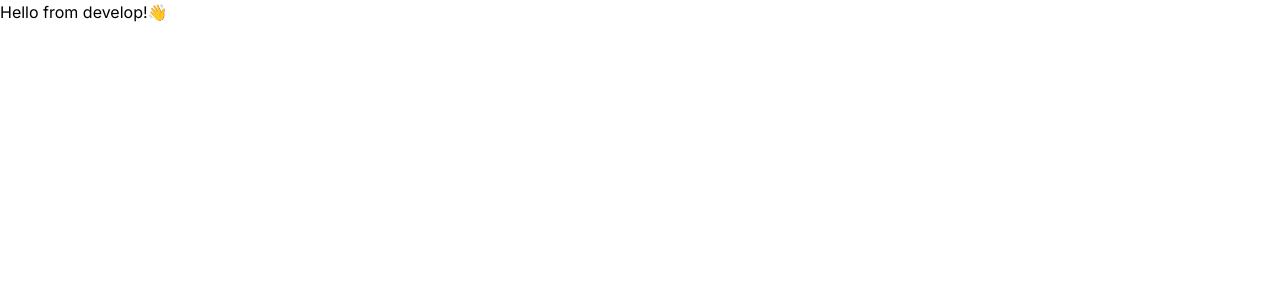
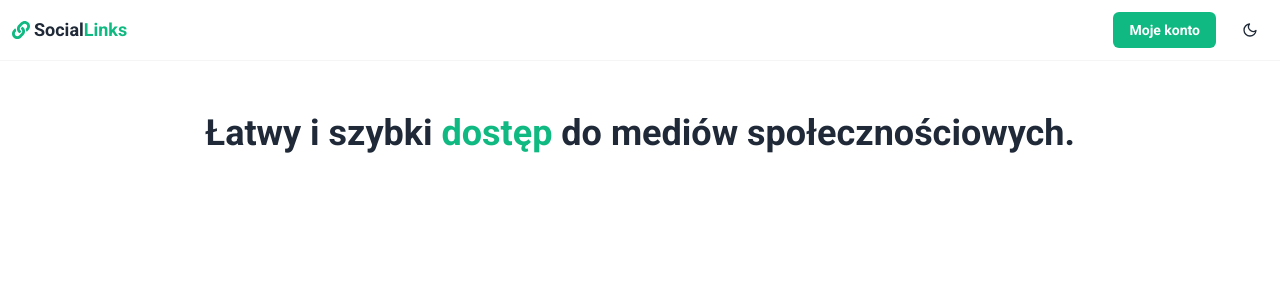
Before and after one commit to abieniek03/social-links, a Next.js app: page / in a window 1280 px wide. Shown: the top 300 px of the page. Built offline with nearby package versions, Linux system fonts and the light colour scheme.

Commit message:
Create main page and navbar.

```diff
--- /dev/null
+++ b/Providers/ThemeProvider.tsx
@@ -0,0 +1,13 @@
+"use client";
+import { FC, ReactNode } from "react";
+import { ThemeProvider as NextThemeProvider } from "next-themes";
+
+const ThemeProvider: FC<{ children: ReactNode }> = ({ children }) => {
+	return (
+		<NextThemeProvider enableSystem={true} attribute="class">
+			{children}
+		</NextThemeProvider>
+	);
+};
+
+export default ThemeProvider;
--- /dev/null
+++ b/app/(application)/layout.tsx
@@ -0,0 +1,13 @@
+import { FC, ReactNode } from "react";
+import Navbar from "@/components/Navbar";
+
+const ApplicationLayout: FC<{ children: ReactNode }> = ({ children }) => {
+	return (
+		<>
+			<Navbar />
+			<main className="max-w-screen-xl mx-auto p-3">{children}</main>
+		</>
+	);
+};
+
+export default ApplicationLayout;
--- /dev/null
+++ b/app/(application)/page.tsx
@@ -0,0 +1,15 @@
+import { FC } from "react";
+
+const Home: FC = () => {
+	return (
+		<>
+			<header className="my-10">
+				<h1 className="font-bold text-center text-3xl lg:text-4xl">
+					Łatwy i szybki <span className="text-primary">dostęp</span> do&nbsp;mediów społecznościowych.
+				</h1>
+			</header>
+		</>
+	);
+};
+
+export default Home;
--- a/app/layout.tsx
+++ b/app/layout.tsx
@@ -1,19 +1,23 @@
 import { FC, ReactNode } from "react";
 import type { Metadata } from "next";
-import { Inter } from "next/font/google";
+import { Roboto } from "next/font/google";
 import "./globals.css";
 
-const inter = Inter({ subsets: ["latin"] });
+import ThemeProvider from "@/Providers/ThemeProvider";
+
+const font = Roboto({ subsets: ["latin"], weight: ["400", "700"] });
 
 export const metadata: Metadata = {
-	title: "Social links",
+	title: "SocialLinks - Łatwy i szybki dostęp do mediów społecznościowych. ",
 	description: "Projekt stworzony w celach nauki, do portfolio.",
 };
 
 const RootLayout: FC<{ children: ReactNode }> = ({ children }) => {
 	return (
 		<html lang="pl">
-			<body className={inter.className}>{children}</body>
+			<body className={`${font.className} bg-white text-dark dark:bg-dark dark:text-white`}>
+				<ThemeProvider>{children}</ThemeProvider>
+			</body>
 		</html>
 	);
 };
--- a/app/page.tsx
+++ /dev/null
@@ -1,11 +0,0 @@
-import { FC } from "react";
-
-const Home: FC = () => {
-	return (
-		<main>
-			<h1>Hello from develop!👋</h1>
-		</main>
-	);
-};
-
-export default Home;
--- /dev/null
+++ b/components/AccountButton.tsx
@@ -0,0 +1,40 @@
+"use client";
+
+import { FC, useState } from "react";
+import Button from "./Button";
+
+const AccountButton: FC = () => {
+	const [isOpen, setIsOpen] = useState<boolean>(false);
+
+	const isLogined = !true;
+
+	return (
+		<div className="relative">
+			<Button variant="primary" label="Moje konto" size="sm" onClick={() => setIsOpen(!isOpen)} />
+			{isOpen && (
+				<div className="absolute w-64 right-0 p-3 rounded-md border text-sm border-light-hover dark:border-dark-hover bg-white dark:bg-dark top-10">
+					<div className="text-center flex flex-col gap-2">
+						{isLogined ? (
+							<>
+								<p>Nazwa użytkownika</p>
+								<hr className="mt-1.5" />
+								<Button path="/ustawienia" variant="secondary" size="sm" label="Ustawienia" />
+								<Button variant="primary" size="sm" label="Wyloguj się" />
+							</>
+						) : (
+							<>
+								<p>Zaloguj się i uzyskaj dostęp do&nbsp;funkcji portalu.</p>
+								<Button path="/logowanie" variant="secondary" size="sm" label="Zaloguj się" />
+								<hr className="mt-1.5" />
+								<p>Nie masz jeszcze konta?</p>
+								<Button path="/logowanie" variant="primary" size="sm" label="Zarejestuj się" />
+							</>
+						)}
+					</div>
+				</div>
+			)}
+		</div>
+	);
+};
+
+export default AccountButton;
--- /dev/null
+++ b/components/Button.tsx
@@ -0,0 +1,44 @@
+import { FC } from "react";
+import Link from "next/link";
+
+interface IButton {
+	path?: string;
+	onClick?: () => void;
+	variant: string;
+	label: string;
+	loading?: boolean;
+	loadingLabel?: string;
+	fullWidth?: boolean;
+	size?: string;
+}
+
+const Button: FC<IButton> = ({ path, onClick, variant, label, loading, loadingLabel, fullWidth, size }) => {
+	const buttonStyles = `px-4 py-2 rounded-md font-bold text-center ${size ? "text-" + size : ""} ${
+		fullWidth ? "w-full" : ""
+	}`;
+	const primaryColors = "text-white bg-primary hover:bg-primary-hover";
+	const secondaryColors =
+		"text-primary border border-primary hover:bg-light-hover dark:bg-dark dark:hover:bg-dark-hover";
+
+	const variantStyles = variant === "primary" ? primaryColors : secondaryColors;
+
+	if (path) {
+		return (
+			<Link href={path} className={`${buttonStyles} ${variantStyles}`}>
+				{label}
+			</Link>
+		);
+	}
+
+	return (
+		<button
+			onClick={onClick}
+			className={`${buttonStyles} ${variantStyles} ${loading && "opacity-50"}`}
+			disabled={loading}
+		>
+			{loading ? loadingLabel : label}
+		</button>
+	);
+};
+
+export default Button;
--- /dev/null
+++ b/components/Logo.tsx
@@ -0,0 +1,17 @@
+import { FC } from "react";
+import Link from "next/link";
+
+import { FaLink } from "react-icons/fa";
+
+const Logo: FC = () => {
+	return (
+		<Link href="/" className="text-lg flex items-center gap-1">
+			<FaLink className="text-primary" />
+			<div className="font-bold ">
+				Social<span className="text-primary">Links</span>
+			</div>
+		</Link>
+	);
+};
+
+export default Logo;
--- /dev/null
+++ b/components/Navbar.tsx
@@ -0,0 +1,21 @@
+import { FC } from "react";
+
+import Logo from "./Logo";
+import AccountButton from "./AccountButton";
+import SwitchThemeButton from "./SwitchThemeButton";
+
+const Navbar: FC = () => {
+	return (
+		<nav className=" border-b border-light-hover dark:border-dark-hover">
+			<div className="max-w-screen-xl mx-auto p-3 flex justify-between items-center">
+				<Logo />
+				<div className="flex items-center gap-4">
+					<AccountButton />
+					<SwitchThemeButton />
+				</div>
+			</div>
+		</nav>
+	);
+};
+
+export default Navbar;
--- /dev/null
+++ b/components/SwitchThemeButton.tsx
@@ -0,0 +1,34 @@
+"use client";
+
+import { FC, useState, useEffect } from "react";
+import { useTheme } from "next-themes";
+
+import { FiSun, FiMoon } from "react-icons/fi";
+
+const SwitchThemeButton: FC = () => {
+	const { systemTheme, theme, setTheme } = useTheme();
+	const [mounted, setMounted] = useState<boolean>(false);
+
+	useEffect(() => {
+		setMounted(true);
+	}, []);
+
+	if (!mounted) return null;
+
+	let currentTheme = theme === "system" ? systemTheme : theme;
+
+	const switchTheme = () => {
+		currentTheme === "dark" ? setTheme("light") : setTheme("dark");
+	};
+
+	return (
+		<button
+			onClick={switchTheme}
+			className="hover:text-primary hover:bg-light-hover dark:bg-dark dark:hover:bg-dark-hover p-2.5 rounded-md"
+		>
+			{currentTheme === "dark" ? <FiSun /> : <FiMoon />}
+		</button>
+	);
+};
+
+export default SwitchThemeButton;
--- a/tailwind.config.ts
+++ b/tailwind.config.ts
@@ -17,6 +17,7 @@ const config: Config = {
 			},
 		},
 	},
+	darkMode: "class",
 	plugins: [],
 };
 export default config;
```
Also changed, not shown: package.json (+6 -4 lines), 1 other file (tests, documents, lock files or other folders).
